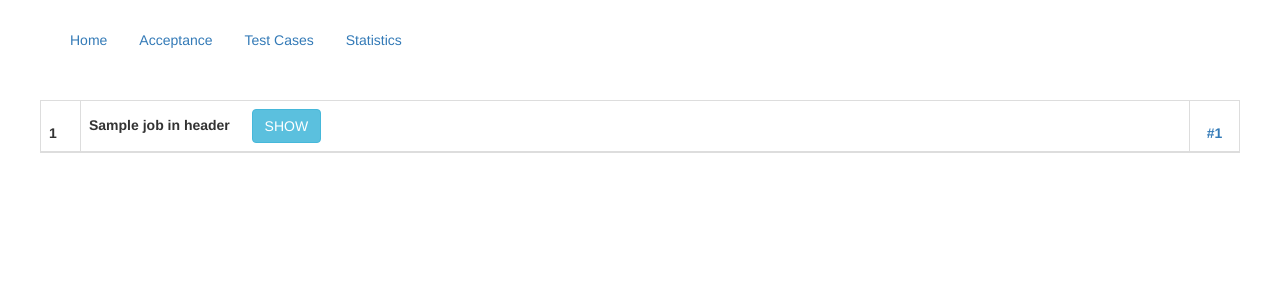
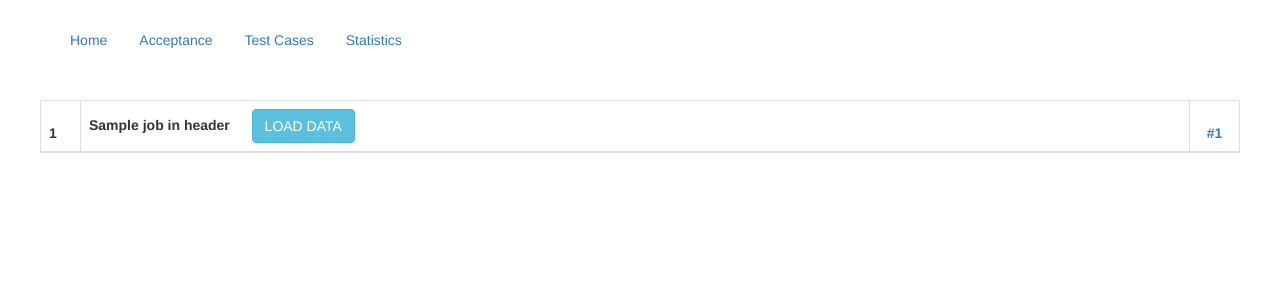
Before and after one commit to ukrduino/TestManagement, a Django app: template templates/JobsPage.html in a window 1280 px wide. Shown: the top 300 px of the page. Run offline with Django 3.2, Linux system fonts and the light colour scheme; the template is opened without the code that fills it: most values are stand-ins (such as "Sample title", 1, 10 or a date in 2020); lists and menus that the app fills with data are empty; parts of the project's set-up code (start-up, migrations or seed data) failed here and were passed over; some libraries are stand-ins or nearby versions.

Commit message:
Show/hide buttons added

```diff
--- a/static/js/myscripts.js
+++ b/static/js/myscripts.js
@@ -43,7 +43,7 @@ $('#get_results_from_jenkins').click(function (event) {
 var job_id;
 
 $(function () {
-    $('button:contains("SHOW")').click(function () {
+    $('button:contains("LOAD DATA")').click(function () {
         job_id = $(this).attr("data-job_id");
         $('img#loader' + job_id).toggle();
         $.ajax({
@@ -58,4 +58,20 @@ $(function () {
 function tests_for_job(data) {
     $('#' + job_id).html(data);
     $('img#loader' + job_id).toggle();
+    $('button#showButton' + job_id).show();
+    $('button#loadButton' + job_id).hide();
 }
+
+$(function () {
+    $('button:contains("HIDE")').click(function () {
+        if ($(this).text() == "HIDE") {
+            $(this).text("SHOW");
+        }
+        else {
+            $(this).text("HIDE");
+        }
+        ;
+        job_id = $(this).attr("data-job_id");
+        $('#' + job_id).toggle();
+    });
+});
--- a/templates/JobsPage.html
+++ b/templates/JobsPage.html
@@ -12,7 +12,9 @@
                     <th>
                         <span>{{ job_in_header.job_name }}</span>
                         &ensp;&ensp;
-                        <button class="job_show_res btn btn-info" data-job_id="{{ job_in_header.id }}">SHOW</button>
+                        <button id="loadButton{{ job_in_header.id }}" class="job_show_res btn btn-info" data-job_id="{{ job_in_header.id }}">LOAD DATA</button>
+                        &ensp;
+                        <button id="showButton{{ job_in_header.id }}" class="hide_res btn btn-warning" data-job_id="{{ job_in_header.id }}" style="display: none">HIDE</button>
                         &ensp;
                         <img id="loader{{ job_in_header.id }}" src="{% static 'ajax-loader.gif' %}" height="20px" style="display: none"/>
                     </th>
```
